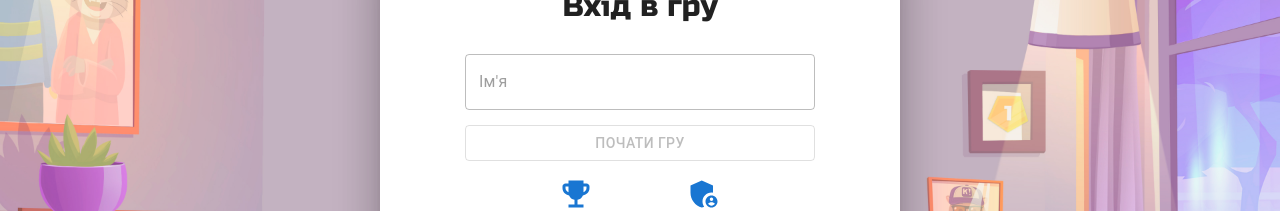
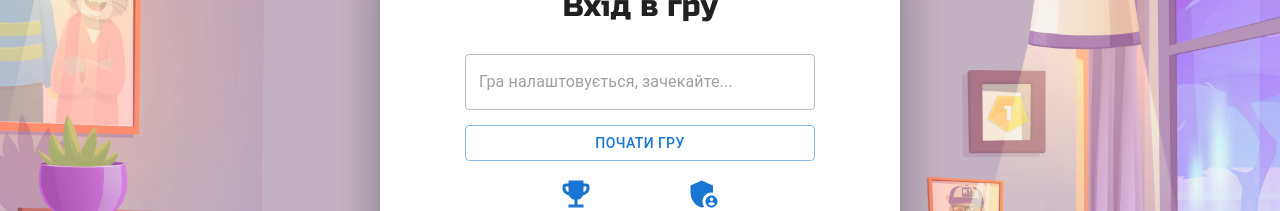
Before and after one commit to talne-kahoot/talne-kahoot.github.io, a React (Vite) app: page / in a window 1280 px wide. Shown: the part 298-509 px from the top of the page. Built offline with nearby package versions, Linux system fonts and the light colour scheme; no server answers; the database is empty; a web font is replaced by a local one.

Commit message:
set correct validation message for login

```diff
--- a/src/modules/home/Home.tsx
+++ b/src/modules/home/Home.tsx
@@ -16,8 +16,9 @@ import {getRandomAvatarParams} from "../../components/avatar /utils";
 import {BeforeInstallPromptEvent} from "./types.ts";
 
 const WARNING_MESSAGE = {
-    req_name: 'Name is required! Please enter name.',
-    uniq_name: 'This name is already taken. Please enter another name.'
+    req_name: "Ім'я обов'язкове! Будь ласка, введіть ім'я.",
+    uniq_name: "Це ім'я вже додано в грі. Будь ласка, введіть інше.",
+    req_start: 'Дочекайтесь, доки адміністратор створить гру.'
 };
 const Home = () => {
     const navigate = useNavigate();
@@ -57,6 +58,15 @@ const Home = () => {
         }
     });
     const addNewUser = () => {
+        if(!isStartedQuiz) {
+            setWarning(WARNING_MESSAGE.req_start);
+
+            setTimeout(() => {
+                setWarning(null);
+            }, 6000)
+            return;
+        }
+
         if (!name) {
             setWarning(WARNING_MESSAGE.req_name);
             return;
@@ -127,7 +137,7 @@ const Home = () => {
                         error={!!warning}
                         helperText={warning}
                         className="home__input"
-                        label="Ім'я"
+                        label={!isStartedQuiz ? 'Гра налаштовується, зачекайте...' : "Введіть ім'я"}
                         variant="outlined"
                         onChange={(e) => {
                             setName(e.target.value);
@@ -138,7 +148,7 @@ const Home = () => {
                         onKeyDown={onKeyEnter}
                         inputProps={{ maxLength: 15 }}
                     />
-                    <Button disabled={!isStartedQuiz} variant="outlined" className="home__join-room" onClick={addNewUser}>
+                    <Button variant="outlined" className="home__join-room" onClick={addNewUser}>
                         Почати гру
                     </Button>
                     <div className="home__host-action">
```
